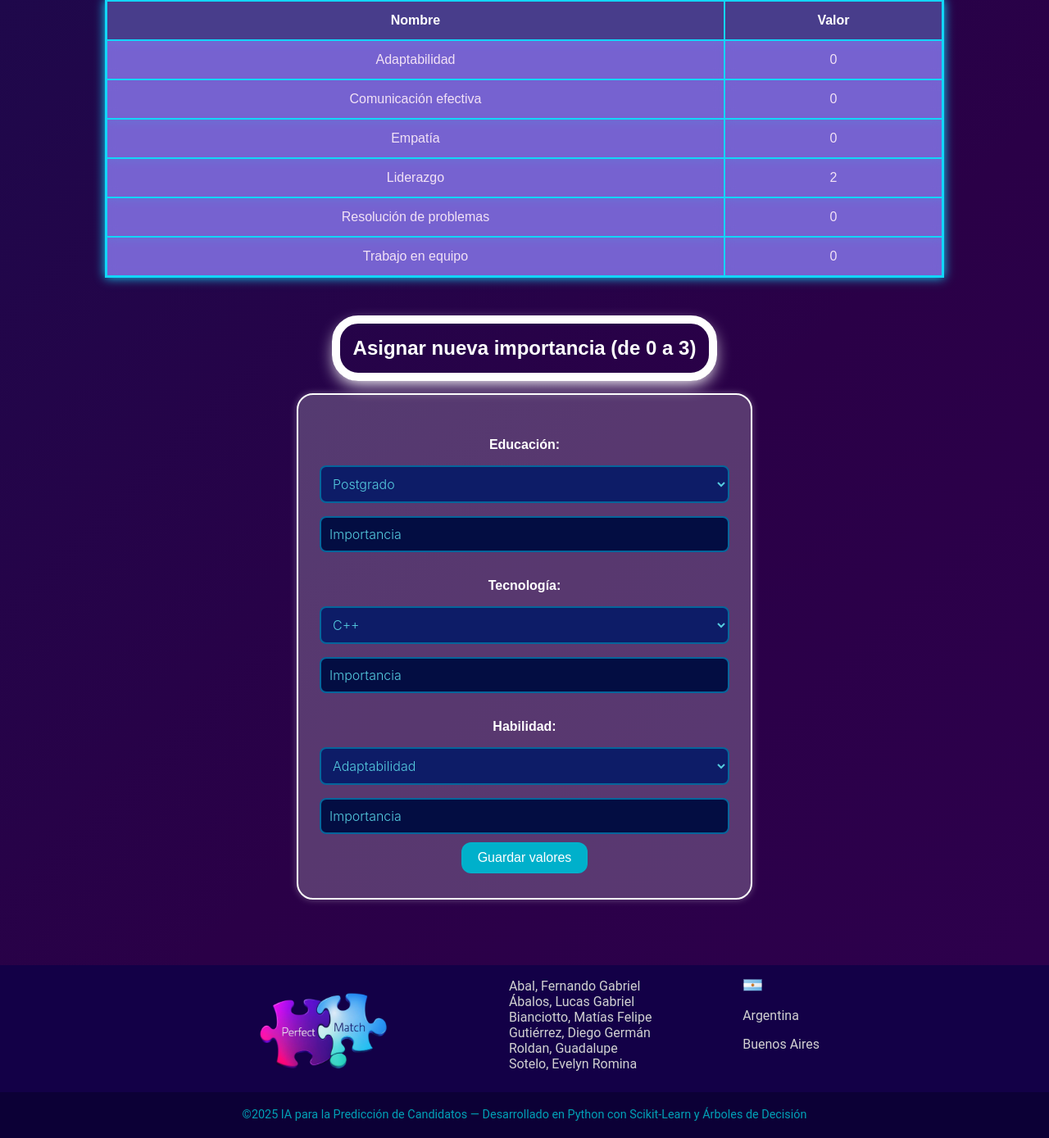
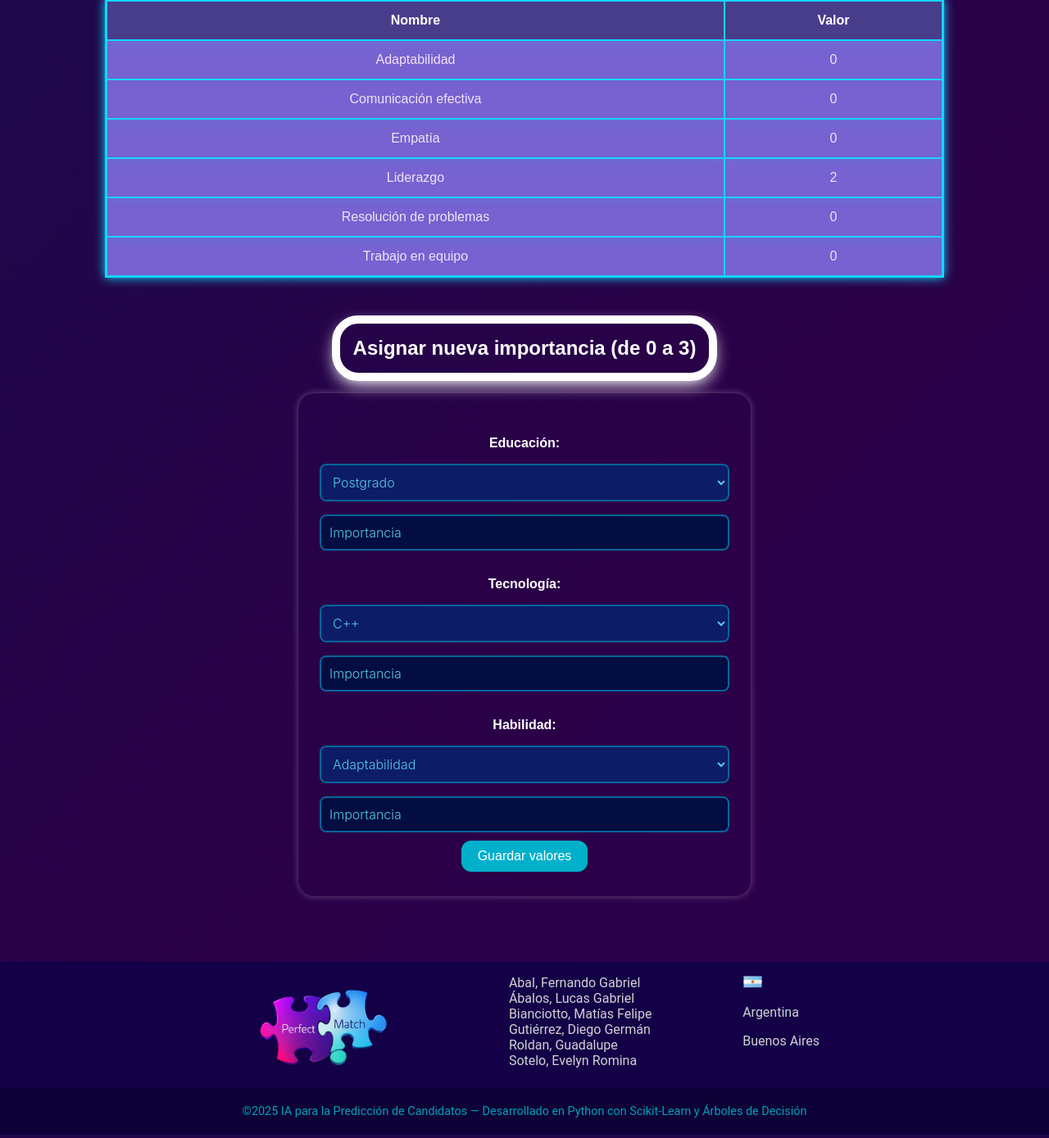
Before and after one commit to Dieguti94/disponibilizacionWeb, a Flask app: page /etiquetas in a window 1280 px wide. Shown: the part 1157-2546 px from the top of the page at 82% size. Run offline with Flask 3, Linux system fonts and the light colour scheme; a user stored in the database is signed in.

Commit message:
cambio form

```diff
--- a/templates/etiquetas.html
+++ b/templates/etiquetas.html
@@ -27,7 +27,7 @@
 
     <!--<hr class="my-4">-->
     <h3 style="text-align: center; display: block; margin-left: auto; margin-right: auto;">Asignar nueva importancia (de 0 a 3)</h3>
-    <form method="POST" action="{{ url_for('asignar_valores') }}">
+    <form method="POST" action="{{ url_for('asignar_valores') }}" style="background-color: transparent !important; border: 0 !important; box-shadow: 0 !important;">
         <div class="row mb-3">
             <div class="col-md-4">
                 <label for="educacion_id" class="form-label">Educación:</label>
```
